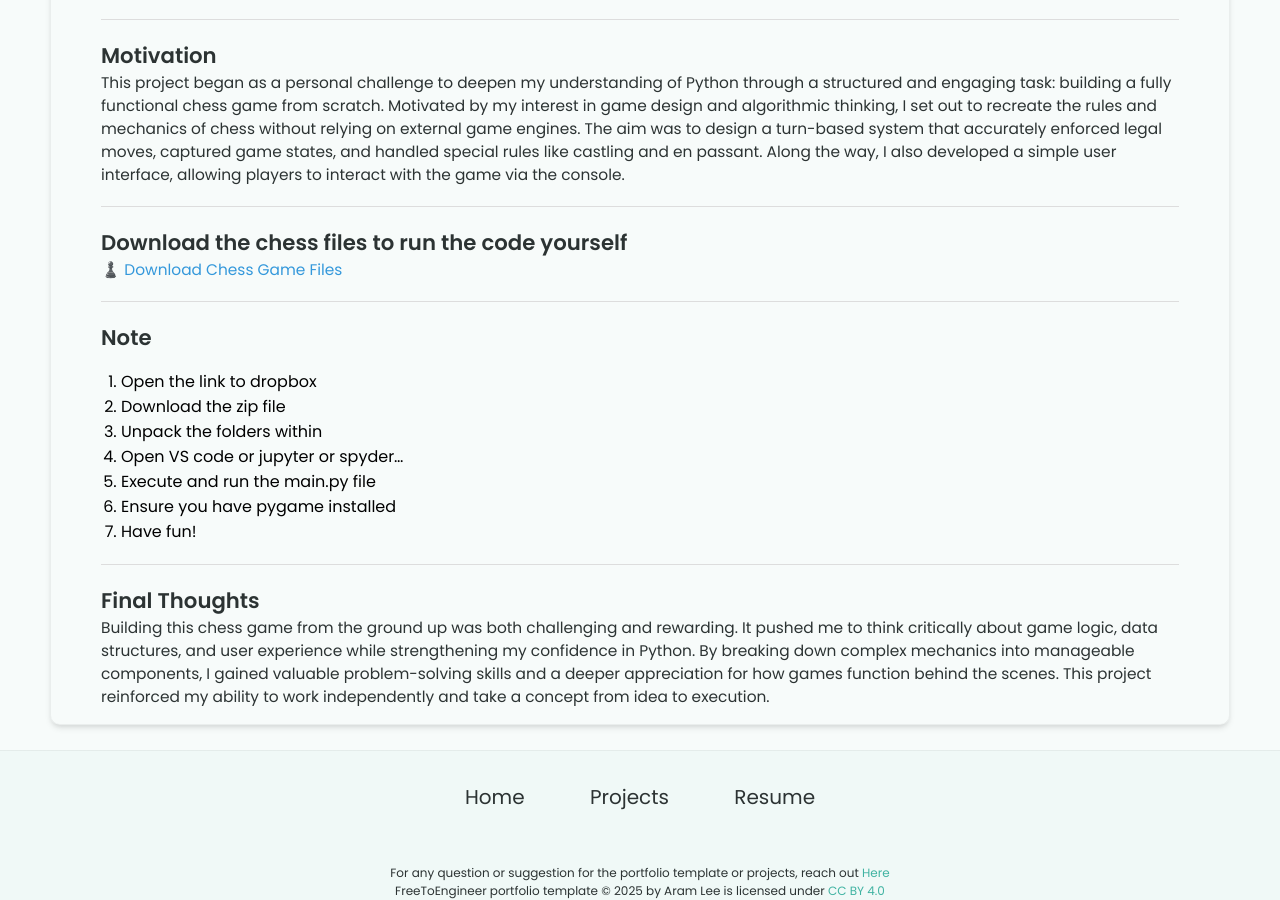
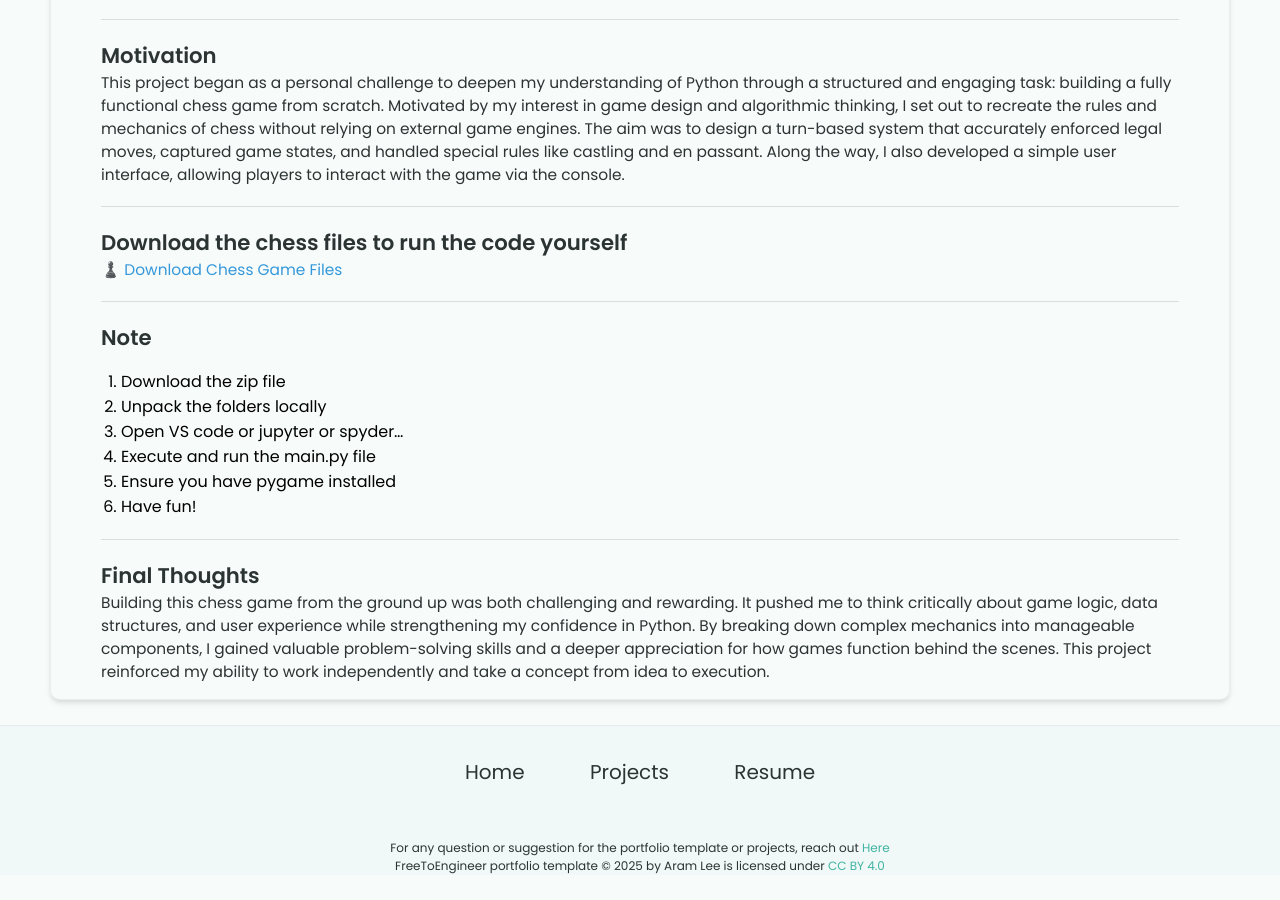
Before and after one commit to elliotroutier/elliot_portfolio, a Jekyll site: the page built from _projects/chess/index.md, in a window 1280 px wide and 900 px high, scrolled down 737 px. Built offline with Jekyll 4.4.1, drawn with Linux system fonts in a browser that asks for light colours; after the commit the page ends 1612 px from its top, so only the background shows below that.

Commit message:
Update index.md

```diff
--- a/_projects/chess/index.md
+++ b/_projects/chess/index.md
@@ -24,13 +24,12 @@ This project began as a personal challenge to deepen my understanding of Python
 ---
 
 ## Note
-1. Open the link to dropbox
-2. Download the zip file
-3. Unpack the folders within
-4. Open VS code or jupyter or spyder...
-5. Execute and run the main.py file
-6. Ensure you have pygame installed
-7. Have fun!
+1. Download the zip file
+2. Unpack the folders locally
+3. Open VS code or jupyter or spyder...
+4. Execute and run the main.py file
+5. Ensure you have pygame installed
+6. Have fun!
 
 ---
 
```
